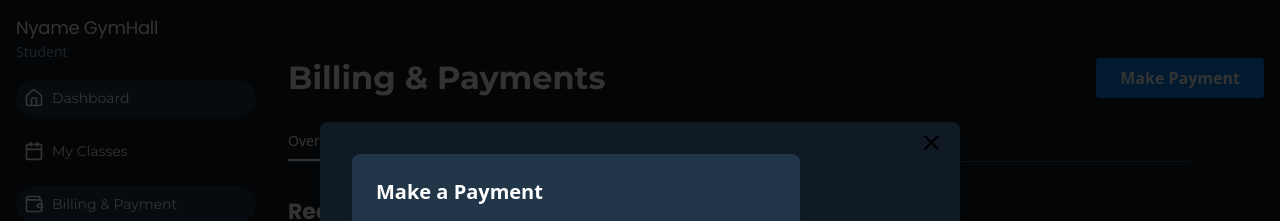
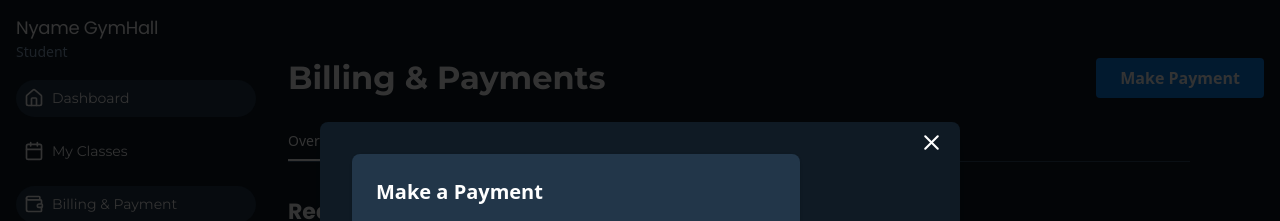
Before and after one commit to mafindijr/Gym-Management-System, a React (Vite) app: page /student/billing in a window 1280 px wide. Both pictures are taken after a click on the button "Make Payment". Shown: the top 221 px of the page. Built offline with nearby package versions, Linux system fonts and the light colour scheme.

Commit message:
fix: chnage the cancel modal button color to white for clarity

```diff
--- a/src/Components/modal.jsx
+++ b/src/Components/modal.jsx
@@ -12,7 +12,7 @@ export default function Modal({ isOpen, onClose, children }) {
                          onClick={onClose}
                         className='absolute cursor-pointer top-2 right-4'
                         >
-                        <X color='black' size={25}/>
+                        <X color='white' size={25}/>
                         </button>
                         {children}
                     </div>
```
